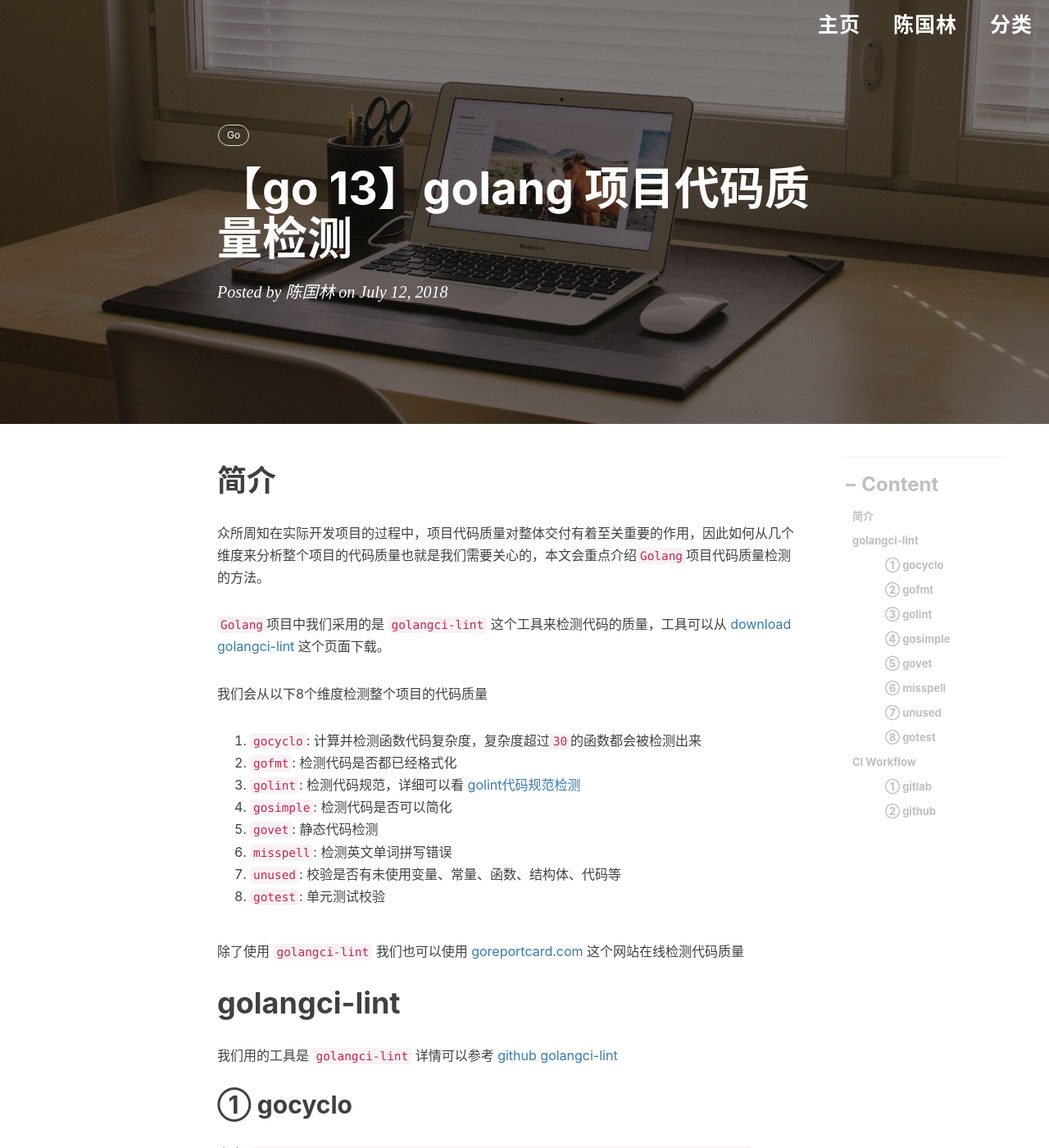
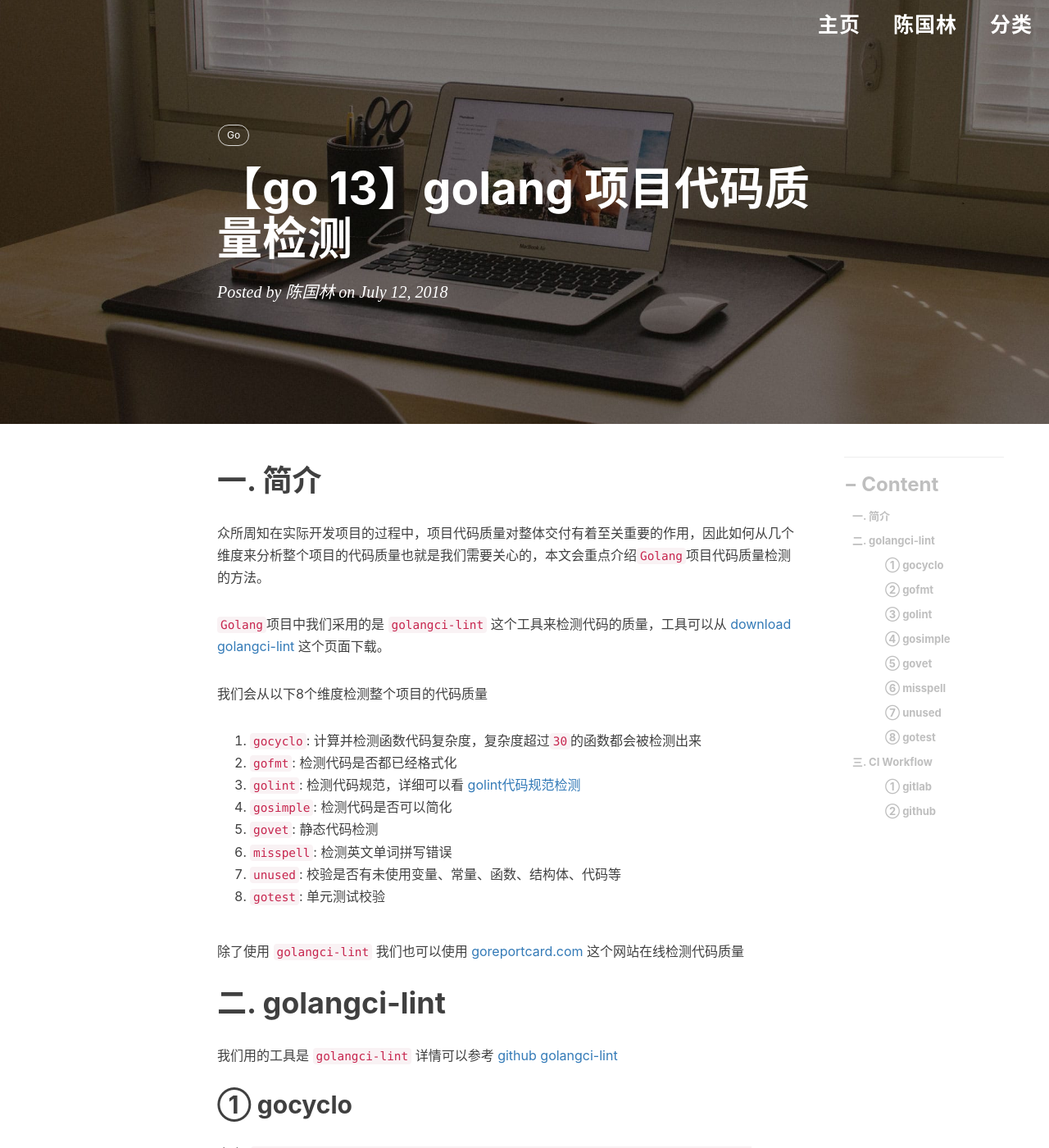
Before and after one commit to engru/chenguolin.github.io, a Jekyll site: the page built from _posts/2018-07-12-【Go-13】Golang 项目代码质量检测.md, in a window 1280 px wide and 1400 px high. Shown: the whole window at 82% size. Built offline with Jekyll 4.4.1, drawn with Linux system fonts in a browser that asks for light colours; nearby versions of some CDN libraries; comment, search, counter and statistics services are not loaded; some of the changed text lies outside the part shown.

Commit message:
Update 2018-07-12-【Go-13】Golang 项目代码质量检测.md

````diff
--- a/_posts/2018-07-12-【Go-13】Golang 项目代码质量检测.md
+++ b/_posts/2018-07-12-【Go-13】Golang 项目代码质量检测.md
@@ -6,7 +6,7 @@ tags:         #标签
     - Go
 ---
 
-# 简介
+# 一. 简介
 众所周知在实际开发项目的过程中，项目代码质量对整体交付有着至关重要的作用，因此如何从几个维度来分析整个项目的代码质量也就是我们需要关心的，本文会重点介绍`Golang`项目代码质量检测的方法。
 
 `Golang`项目中我们采用的是 `golangci-lint` 这个工具来检测代码的质量，工具可以从 [download golangci-lint](https://github.com/chenguolin/tools/tree/master/golangci-lint) 这个页面下载。
@@ -23,7 +23,7 @@ tags:         #标签
 
 除了使用 `golangci-lint` 我们也可以使用 [goreportcard.com](https://goreportcard.com/) 这个网站在线检测代码质量
 
-# golangci-lint
+# 二. golangci-lint
 我们用的工具是 `golangci-lint` 详情可以参考 [github golangci-lint](https://github.com/golangci/golangci-lint)
 
 ## ① gocyclo
@@ -189,7 +189,7 @@ ok  	github.com/chenguolin/golang/go-common/trace	(cached)
 ok  	github.com/chenguolin/golang/go-common/uuid	(cached)
 ```
 
-# CI Workflow
+# 三. CI Workflow
 日常开发中我们都是使用版本控制系统来管理项目代码，使用最多的是`Gitlab`和`Github`，`Gitlab`和`Github`都可以提供对应的`CI Workflow`配置方便我们在提交代码之后自动进行代码质量检测
 
 ## ① gitlab
````
